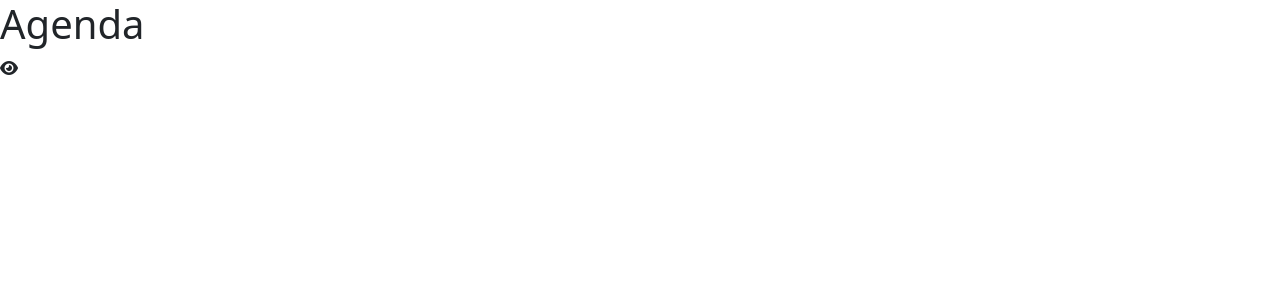
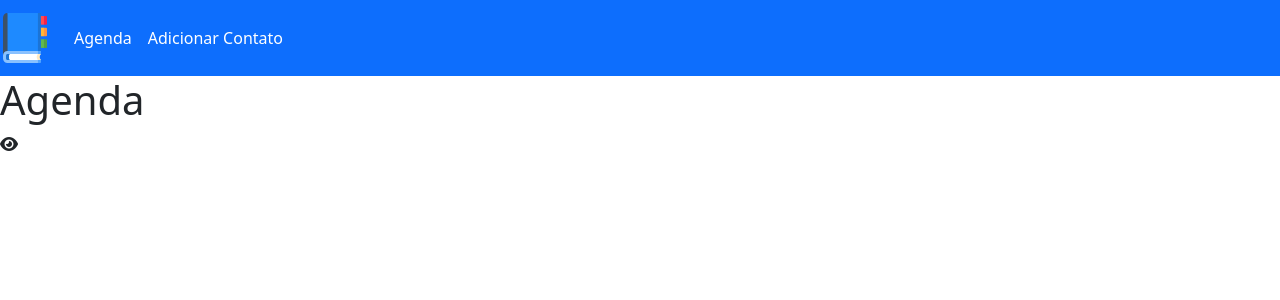
Before and after one commit to Anatiom/Agenda, a PHP site: page / in a window 1280 px wide. Shown: the top 300 px of the page. Run offline with PHP 8.4, Linux system fonts and the light colour scheme.

Commit message:
Criando templates

```diff
--- /dev/null
+++ b/create.php
@@ -0,0 +1,3 @@
+<?php include_once('./templates/header.php') ?>
+    <h1>Create</h1>
+<?php include_once('./templates/footer.php') ?>
--- a/css/style.css
+++ b/css/style.css
@@ -0,0 +1,3 @@
+.navbar-brand img{
+    width: 50px;
+}
--- a/index.php
+++ b/index.php
@@ -1,19 +1,4 @@
-<?php
-    include_once('./config/url.php');
-?>
-<!DOCTYPE html>
-<html lang="pt-BR">
-<head>
-    <meta charset="UTF-8">
-    <meta name="viewport" content="width=device-width, initial-scale=1.0">
-    <title>Agenda de Contatos</title>
-    <link href="https://cdn.jsdelivr.net/npm/bootstrap@5.3.2/dist/css/bootstrap.min.css" rel="stylesheet" integrity="sha384-T3c6CoIi6uLrA9TneNEoa7RxnatzjcDSCmG1MXxSR1GAsXEV/Dwwykc2MPK8M2HN" crossorigin="anonymous">
-    <link rel="stylesheet" href="https://cdnjs.cloudflare.com/ajax/libs/font-awesome/6.4.2/css/all.min.css" integrity="sha512-z3gLpd7yknf1YoNbCzqRKc4qyor8gaKU1qmn+CShxbuBusANI9QpRohGBreCFkKxLhei6S9CQXFEbbKuqLg0DA==" crossorigin="anonymous" referrerpolicy="no-referrer" />
-    <link rel="stylesheet" href="<?=  $BASE_URL;?>css/style.css">
-</head>
-<body>
+<?php include_once('./templates/header.php') ?>
     <h1>Agenda</h1>
     <i class="fas fa-eye"></i>
-<script src="https://cdn.jsdelivr.net/npm/bootstrap@5.3.2/dist/js/bootstrap.bundle.min.js" integrity="sha384-C6RzsynM9kWDrMNeT87bh95OGNyZPhcTNXj1NW7RuBCsyN/o0jlpcV8Qyq46cDfL" crossorigin="anonymous"></script>
-</body>
-</html>
+    <?php include_once('./templates/footer.php') ?>
--- /dev/null
+++ b/templates/footer.php
@@ -0,0 +1,3 @@
+<script src="https://cdn.jsdelivr.net/npm/bootstrap@5.3.2/dist/js/bootstrap.bundle.min.js" integrity="sha384-C6RzsynM9kWDrMNeT87bh95OGNyZPhcTNXj1NW7RuBCsyN/o0jlpcV8Qyq46cDfL" crossorigin="anonymous"></script>
+</body>
+</html>
--- /dev/null
+++ b/templates/header.php
@@ -0,0 +1,28 @@
+<?php
+    include_once('./config/url.php');
+?>
+<!DOCTYPE html>
+<html lang="pt-BR">
+<head>
+    <meta charset="UTF-8">
+    <meta name="viewport" content="width=device-width, initial-scale=1.0">
+    <title>Agenda de Contatos</title>
+    <link href="https://cdn.jsdelivr.net/npm/bootstrap@5.3.2/dist/css/bootstrap.min.css" rel="stylesheet" integrity="sha384-T3c6CoIi6uLrA9TneNEoa7RxnatzjcDSCmG1MXxSR1GAsXEV/Dwwykc2MPK8M2HN" crossorigin="anonymous">
+    <link rel="stylesheet" href="https://cdnjs.cloudflare.com/ajax/libs/font-awesome/6.4.2/css/all.min.css" integrity="sha512-z3gLpd7yknf1YoNbCzqRKc4qyor8gaKU1qmn+CShxbuBusANI9QpRohGBreCFkKxLhei6S9CQXFEbbKuqLg0DA==" crossorigin="anonymous" referrerpolicy="no-referrer" />
+    <link rel="stylesheet" href="<?=  $BASE_URL;?>css/style.css">
+</head>
+<body>
+    <header>
+        <div class="navbar navbar-expand-lg navbar-dark bg-primary  ">
+            <a class="navbar-brand" href="<?php $BASE_URL; ?>index.php">
+                <img src="<?php $BASE_URL; ?>img/logo.svg" alt="Agenda">
+            </a>
+            <div class="">
+            <div class="navbar-nav">
+                <a href="<?php $BASE_URL; ?>index.php" class="nav-link active " id="home-link" >Agenda</a>
+                <a href="<?php $BASE_URL; ?>create.php" class="nav-link active" id="home-link" >Adicionar Contato</a>
+            </div>
+        </div>
+        </div>
+
+    </header>
```
